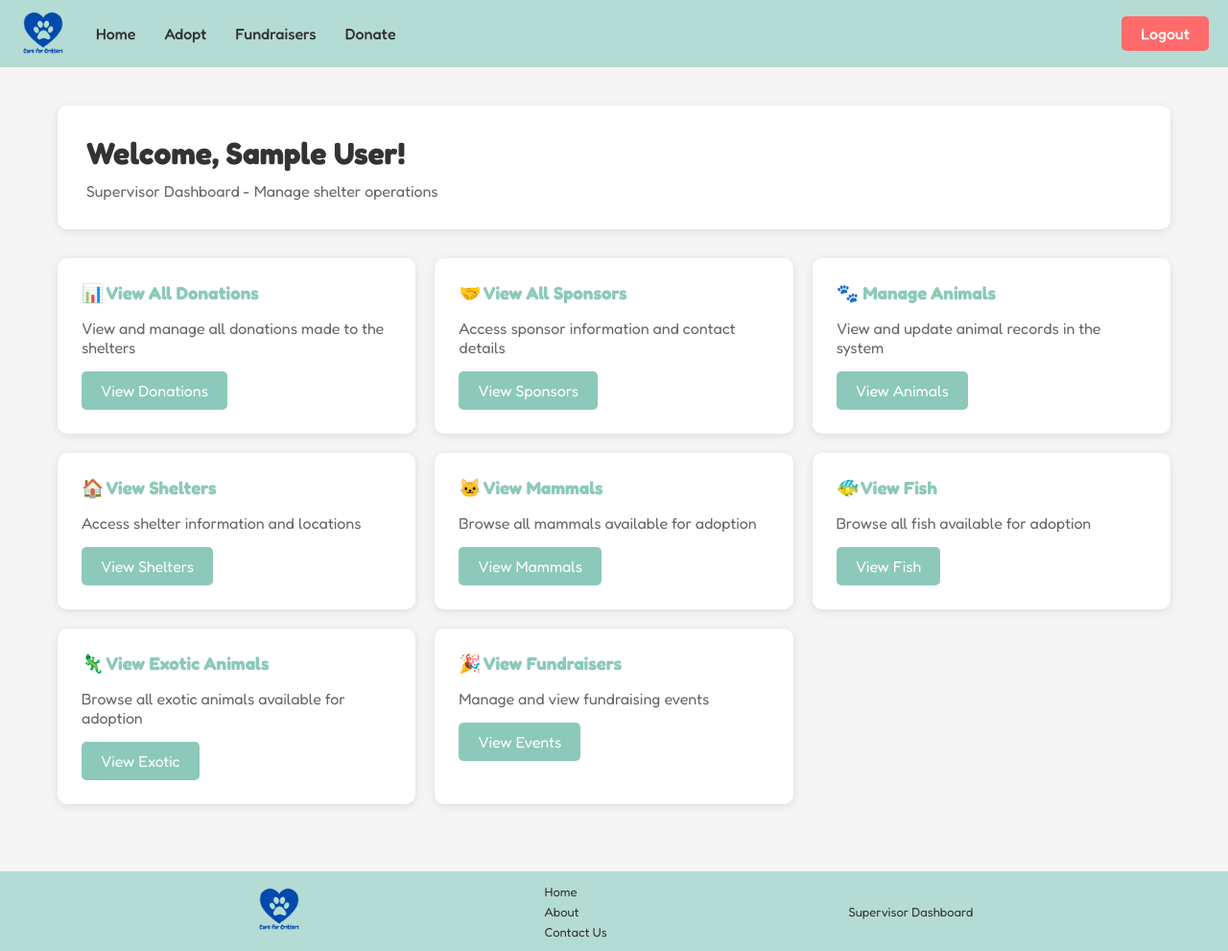
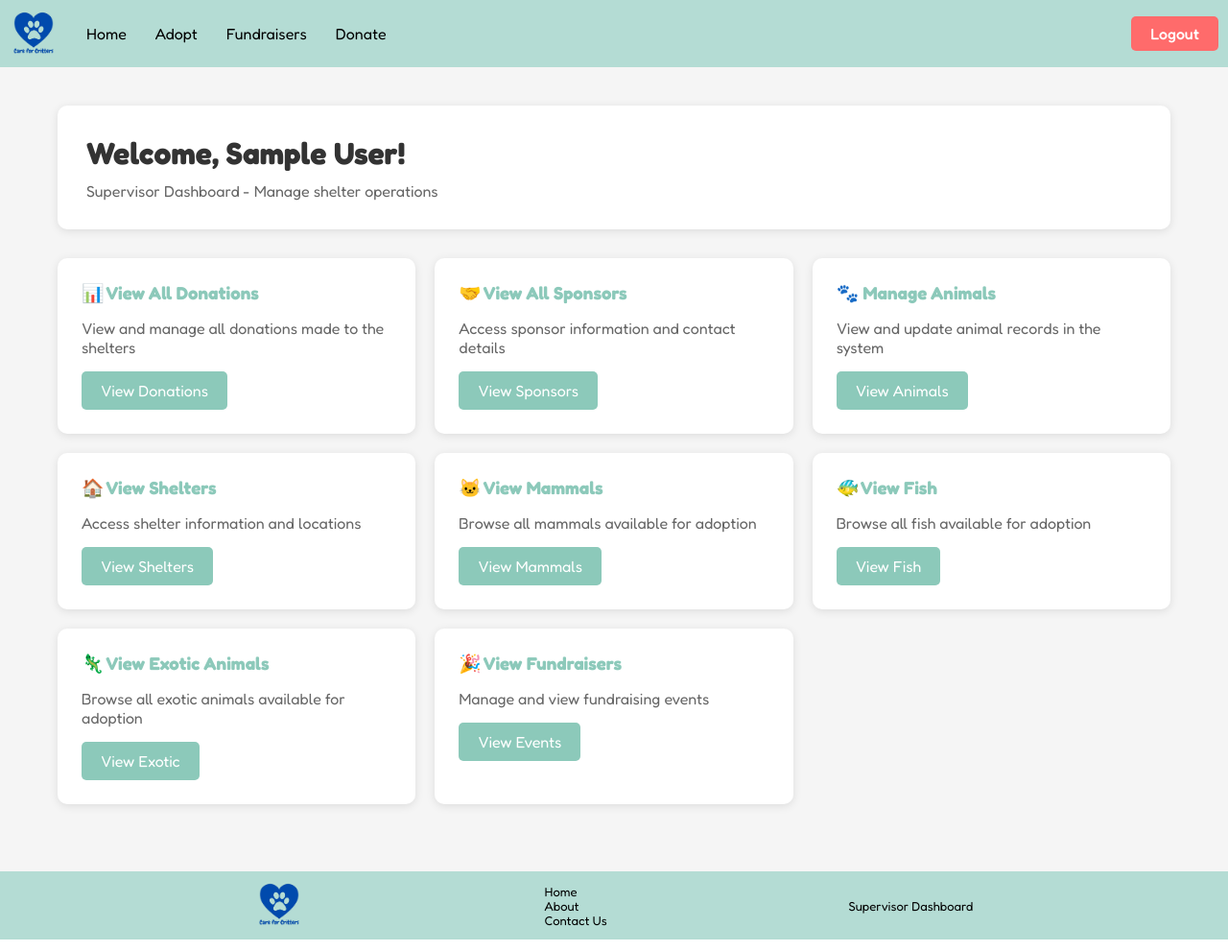
Before and after one commit to ericpham-1/care-for-critters, a Flask app: page /dashboard in a window 1280 px wide. Shown: the whole page at 96% size. Run offline with Flask 3, Linux system fonts and the light colour scheme; the visitor is signed in with stand-in values (Sample User, id 1); some libraries are stand-ins or nearby versions.

Commit message:
comments

```diff
--- a/insert_data.sql
+++ b/insert_data.sql
@@ -50,7 +50,6 @@ VALUES (1, 'Admin User', 'admin@careforcritters.com', '(403) 555-1234', 2, 'Mapl
 INSERT INTO Supervisor (WorkerID, Salary)
 VALUES (1, 50000.00);
 
--- Now the Account insert will work
 INSERT INTO Account (Username, Password, SupervisorID)
 VALUES ('admin', 'password123', 1);
 
--- a/templates/supervisor_dashboard.html
+++ b/templates/supervisor_dashboard.html
@@ -27,7 +27,8 @@
             display: flex;
             align-items: center;
             background-color: #b4dcd4;
-            padding: 10px 20px;
+            padding: 10px;
+            margin: 0;
             justify-content: space-between;
         }
 
@@ -41,17 +42,13 @@
             list-style-type: none;
             display: inline-flex;
             gap: 30px;
+            margin: 0;
+            padding: 0;
         }
 
         nav a {
             text-decoration: none;
-            color: #333;
-            font-weight: 500;
-            transition: color 0.3s;
-        }
-
-        nav a:hover {
-            color: #fff;
+            color: black;
         }
 
         .logout-btn {
@@ -141,21 +138,22 @@
 
         footer {
             background-color: #b4dcd4;
+            align-content: center;
             display: flex;
             gap: 20%;
             justify-content: center;
             padding: 10px;
-            align-items: center;
         }
 
         footer a {
             font-size: small;
             text-decoration: none;
-            color: #333;
+            color: black;
         }
 
         footer div {
-            line-height: 20px;
+            line-height: 14px;
+            align-content: center;
         }
     </style>
 </head>
@@ -164,10 +162,10 @@
         <div class="nav-left">
             <img src="{{url_for('static', filename='images/C4C_Logo.png')}}" style="height: 50px;" alt="Care for Critters Logo">
             <ul>
-                <li><a href="/">Home</a></li>
-                <li><a href="/adopt">Adopt</a></li>
-                <li><a href="/fundraisers">Fundraisers</a></li>
-                <li><a href="/donate">Donate</a></li>
+                <a href="/">Home</a>
+                <a href="/adopt">Adopt</a>
+                <a href="/fundraisers">Fundraisers</a>
+                <a href="/donate">Donate</a>
             </ul>
         </div>
         <a href="/logout" class="logout-btn">Logout</a>
```
Also changed, not shown: app.py (+5 -12 lines), templates/login.html (+12 -14 lines).
